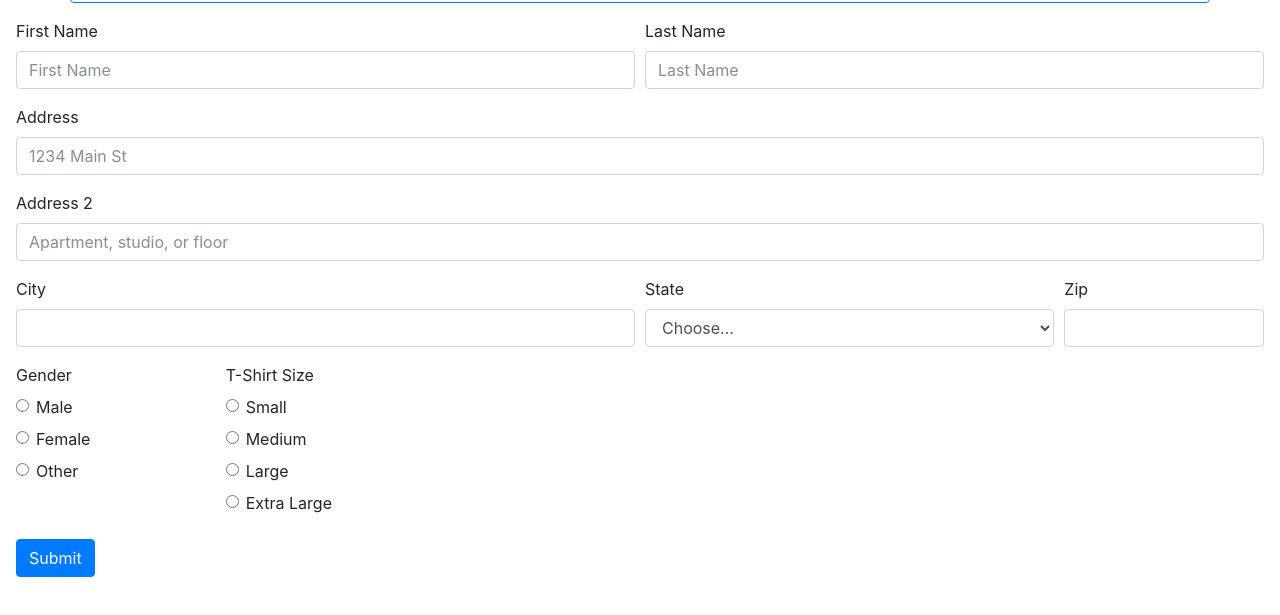
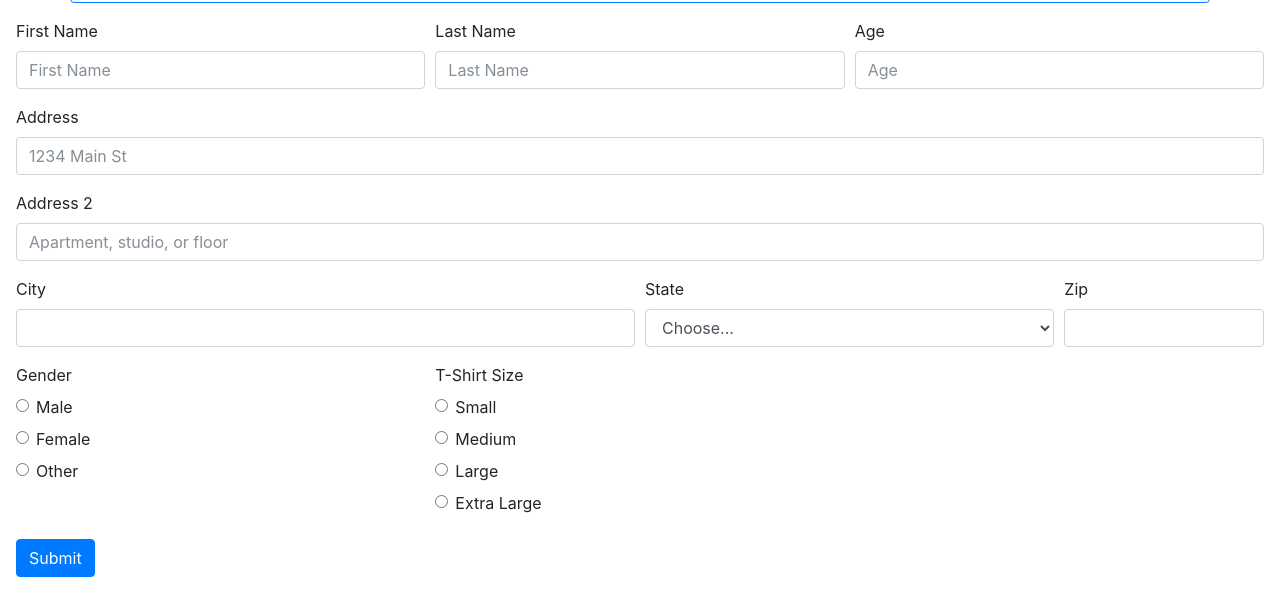
Before and after one commit to 19mike95x/MI-349-FS17-740-css-forms-mini-project-ObB8-B, a plain HTML site: page index.html in a window 1280 px wide. Shown: the part 95-710 px from the top of the page. Drawn offline with nearby package versions, Linux system fonts and the light colour scheme.

Commit message:
added age field

```diff
--- a/index.html
+++ b/index.html
@@ -26,13 +26,17 @@
     </div>
     <form class="m-3">
       <div class="form-row">
-        <div class="form-group col-md-6">
+        <div class="form-group col-md-4">
           <label>First Name</label>
           <input type="text" class="form-control" placeholder="First Name">
         </div>
-        <div class="form-group col-md-6">
+        <div class="form-group col-md-4">
           <label>Last Name</label>
           <input type="text" class="form-control" placeholder="Last Name">
+        </div>
+        <div class="form-group col-md-4">
+            <label>Age</label>
+            <input type="text" class="form-control" placeholder="Age">
         </div>
       </div>
       <div class="form-group">
@@ -63,7 +67,7 @@
         </div>
       </div>
       <div class="form-row">
-        <div class="form-group col-md-2">
+        <div class="form-group col-md-4">
           <label>Gender</label>
           <div class="form-check">
             <label class="form-check-label">
```
